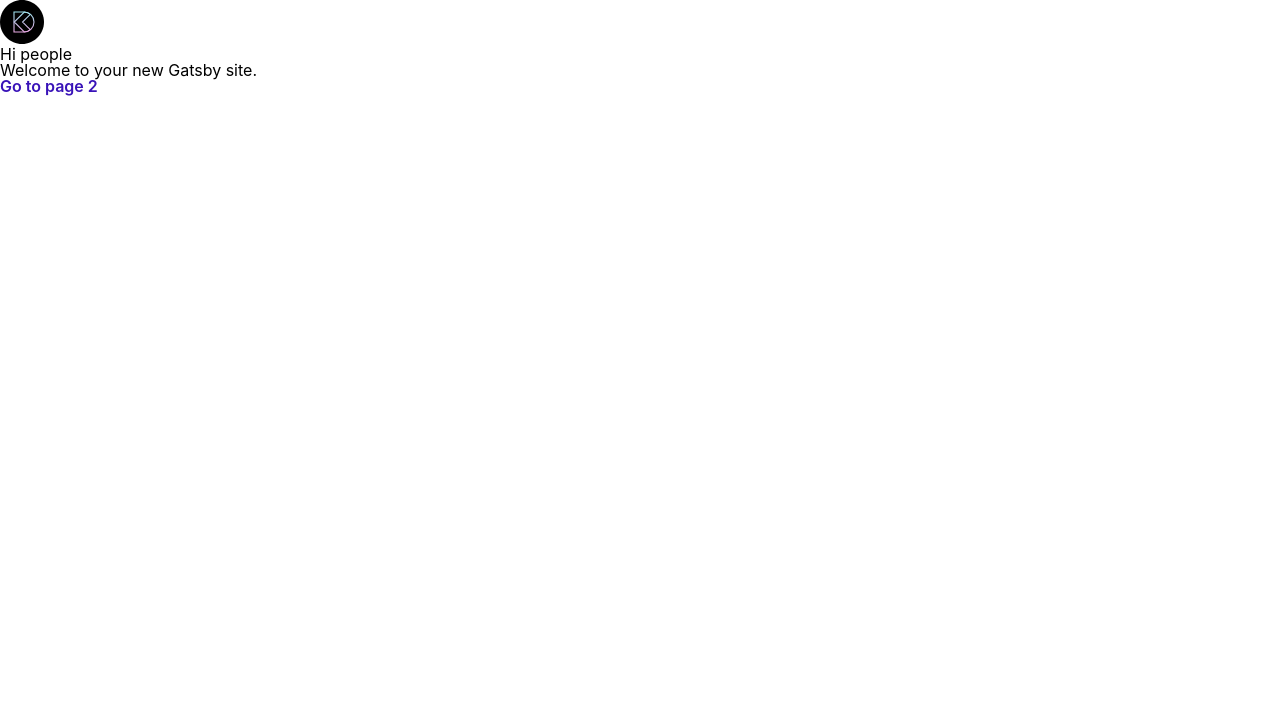
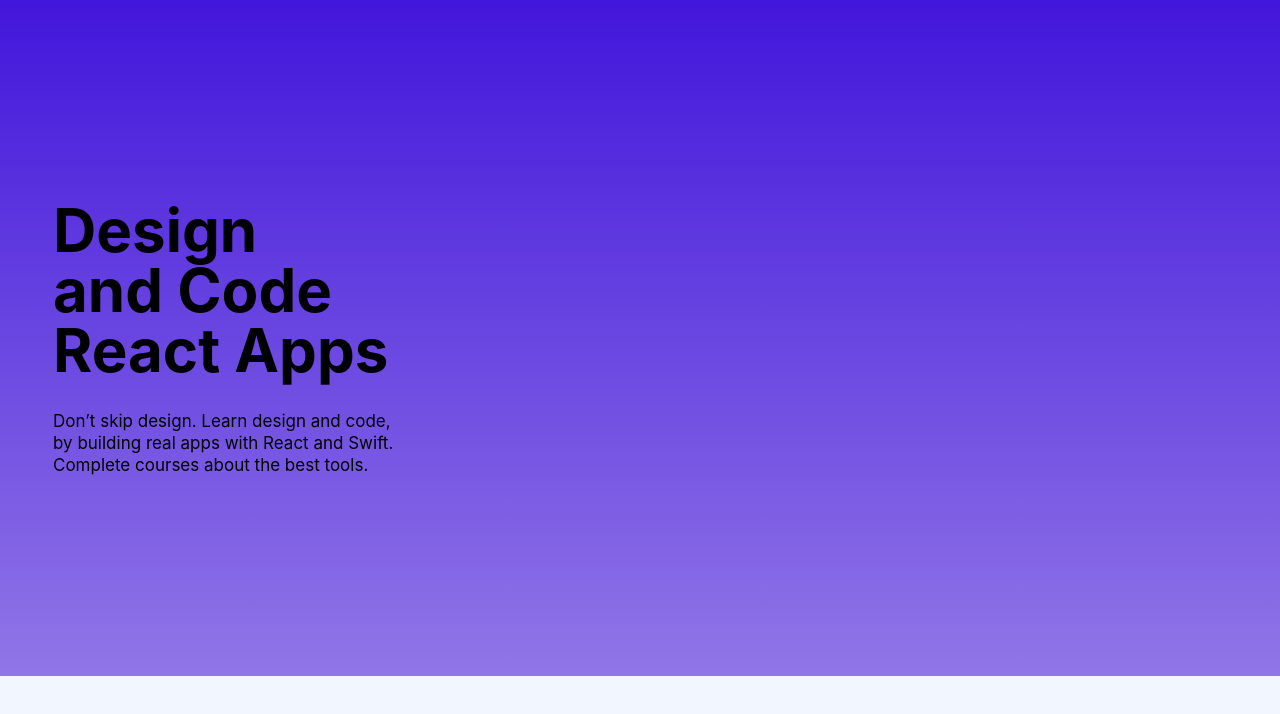
Before and after one commit to nextglabs/design-code-clone, a Gatsby site: page / in a window 1280 px wide. Built offline with nearby package versions, Linux system fonts and the light colour scheme; Gatsby itself is replaced by a stand-in of ours.

Commit message:
Updated Layout

```diff
--- a/src/components/layout/layout.js
+++ b/src/components/layout/layout.tsx
@@ -1,9 +1,11 @@
 import React from "react"
+import { GlobalStyle } from "../styles/GlobalStyle"
 import "./layout.css"
 
 function Layout({ children }) {
   return (
     <>
+      <GlobalStyle />
       <main>{children}</main>
     </>
   )
--- /dev/null
+++ b/src/components/sections/Hero.tsx
@@ -0,0 +1,37 @@
+import React from "react";
+import styled from "styled-components";
+import { themes } from "../styles/Color";
+import { H1, MediumText } from "../styles/Text";
+
+export default function Hero() {
+    return (
+        <Wrapper>
+            <ContentWrapper>
+                <TextWrapper>
+                    <Title>Design<br />and Code React Apps</Title>
+                    <Description>Don’t skip design. Learn design and code, by building real apps with React and Swift. Complete courses about the best tools.</Description>
+                </TextWrapper>
+            </ContentWrapper>
+        </Wrapper>
+    )
+}
+
+const Wrapper = styled.div`
+    background: linear-gradient(180deg, #4316DB 0%, #9076E7 100%);
+`;
+
+const ContentWrapper = styled.div`
+    max-width: 1234px;
+    margin: 0 auto;
+    padding: 200px 30px;
+`;
+
+const TextWrapper = styled.div`
+    max-width: 360px;
+    display: grid;
+    gap: 30px;
+`;
+const Title = styled(H1)`
+    color: ${themes.light.text1};
+`;
+const Description = styled(MediumText)``;
--- a/src/pages/index.js
+++ b/src/pages/index.js
@@ -1,16 +1,13 @@
 import React from "react"
-import { Link } from "gatsby"
 import Layout from "../components/layout/layout"
 import SEO from "../components/layout/seo"
+import Hero from "../components/sections/Hero"
 
 function IndexPage() {
   return (
     <Layout>
       <SEO title="Home" />
-      <img src="/images/logos/logo.svg" alt="logo" />
-      <h1>Hi people</h1>
-      <p>Welcome to your new Gatsby site.</p>
-      <Link to="/page-2/">Go to page 2</Link> <br />
+      <Hero />
     </Layout>
   )
 }
```
